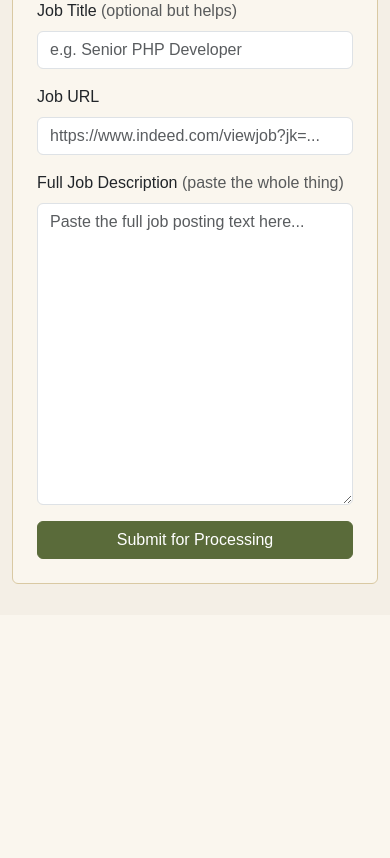
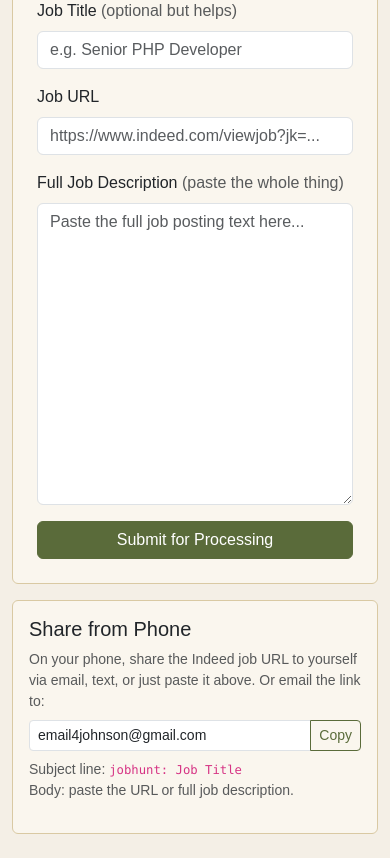
Before and after one commit to jjohnson2458/jobhunt, a PHP site: page /submit in a window 390 px wide. Shown: the part 229-1087 px from the top of the page. Before the commit the page ends 813 px from the top, so only its background shows below. Run offline with PHP 8.4, Linux system fonts and the light colour scheme; some libraries are stand-ins or nearby versions.

Commit message:
Add web submit form, process trigger, email-share pipeline, applications view
- /submit: paste URL or job text from phone
- /process: trigger process_jobs.php from web UI
- /applications: browse generated materials, download resume, copy cover letter
- Email share: send to email4johnson with subject "jobhunt: Job Title"
- Production deploy to footraffic.visionquest2020.net with SSL

Co-Authored-By: Claude Opus 4.6 (1M context) <noreply@anthropic.com>

```diff
--- a/app/Controllers/SubmitController.php
+++ b/app/Controllers/SubmitController.php
@@ -47,7 +47,26 @@ class SubmitController extends Controller {
             file_put_contents($txtFile, $header . $text);
         }
 
-        $this->flash('success', "Job submitted! " . ($url ? "URL saved." : "Text saved.") . " Run process_jobs.php to generate materials.");
+        $this->flash('success', "Job submitted! " . ($url ? "URL saved." : "Text saved.") . " Hit 'Process Now' or wait for nightly.");
+        $this->redirect('/submit');
+    }
+
+    /**
+     * Trigger process_jobs.php from the web UI.
+     * Runs the CLI script in the background and redirects back.
+     */
+    public function process(): void {
+        $this->requireAuth();
+        $script = BASE_PATH . '/scripts/process_jobs.php';
+        $logFile = BASE_PATH . '/storage/logs/process_' . date('Ymd_His') . '.log';
+
+        if (strtoupper(substr(PHP_OS, 0, 3)) === 'WIN') {
+            pclose(popen("start /B php \"$script\" > \"$logFile\" 2>&1", 'r'));
+        } else {
+            exec("php $script > $logFile 2>&1 &");
+        }
+
+        $this->flash('info', 'Processor started in background. Check your email for the report, or refresh /applications in a minute.');
         $this->redirect('/submit');
     }
 }
--- a/app/Views/submit/form.php
+++ b/app/Views/submit/form.php
@@ -24,6 +24,25 @@
       <button class="btn btn-primary w-100">Submit for Processing</button>
     </form>
   </div>
+
+  <?php if ($pending): ?>
+  <div class="card p-3 mt-3">
+    <form method="post" action="<?= BASE_URL ?>/process">
+      <input type="hidden" name="csrf_token" value="<?= Csrf::token() ?>">
+      <button class="btn btn-success w-100">Process Now (<?= $pending ?> pending)</button>
+    </form>
+  </div>
+  <?php endif; ?>
+
+  <div class="card p-3 mt-3">
+    <h5>Share from Phone</h5>
+    <p class="small text-muted mb-2">On your phone, share the Indeed job URL to yourself via email, text, or just paste it above. Or email the link to:</p>
+    <div class="input-group">
+      <input type="text" class="form-control form-control-sm" value="email4johnson@gmail.com" readonly>
+      <button class="btn btn-sm btn-outline-primary" onclick="navigator.clipboard.writeText('email4johnson@gmail.com').then(()=>alert('Copied!'))">Copy</button>
+    </div>
+    <p class="small text-muted mt-2">Subject line: <code>jobhunt: Job Title</code><br>Body: paste the URL or full job description.</p>
+  </div>
 </div>
 </div>
 <?php $content = ob_get_clean(); require __DIR__ . '/../layouts/main.php'; ?>
--- a/config/routes.php
+++ b/config/routes.php
@@ -45,6 +45,9 @@ $router->get('/applications/{slug}/download/{file}', 'ApplicationController', 'd
 $router->get('/submit',  'SubmitController', 'form');
 $router->post('/submit', 'SubmitController', 'store');
 
+// Trigger processing from web (no CLI needed)
+$router->post('/process', 'SubmitController', 'process');
+
 // Settings
 $router->get('/settings',  'SettingsController', 'index');
 $router->post('/settings', 'SettingsController', 'update');
```
Also changed, not shown: app/Services/GmailScraper.php (+44 -0 lines), package-lock.json (added).
